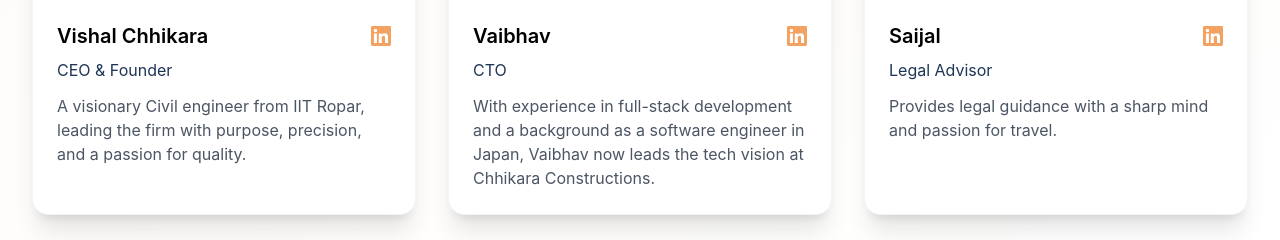
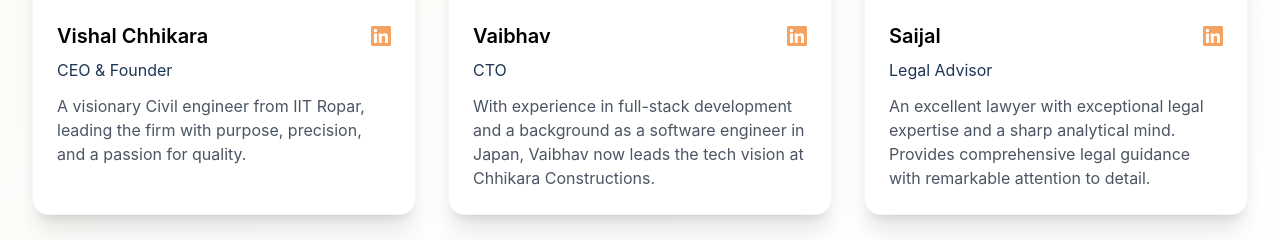
Before and after one commit to Vaibhav0126/ChikuThekedaar, a React (Create React App) app in the folder frontend/: page /about in a window 1280 px wide. Shown: the part 2355-2595 px from the top of the page. Built offline with nearby package versions, Linux system fonts and the light colour scheme; no server answers.

Commit message:
kuki description

```diff
--- a/frontend/src/pages/About.tsx
+++ b/frontend/src/pages/About.tsx
@@ -298,8 +298,9 @@ const About: React.FC = () => {
                   <p className="text-primary-600 mb-3">Legal Advisor</p>
                 </div>
                 <p className="text-gray-600">
-                  Provides legal guidance with a sharp mind and passion for
-                  travel.
+                  An excellent lawyer with exceptional legal expertise and a
+                  sharp analytical mind. Provides comprehensive legal guidance
+                  with remarkable attention to detail.
                 </p>
               </div>
             </div>
```
